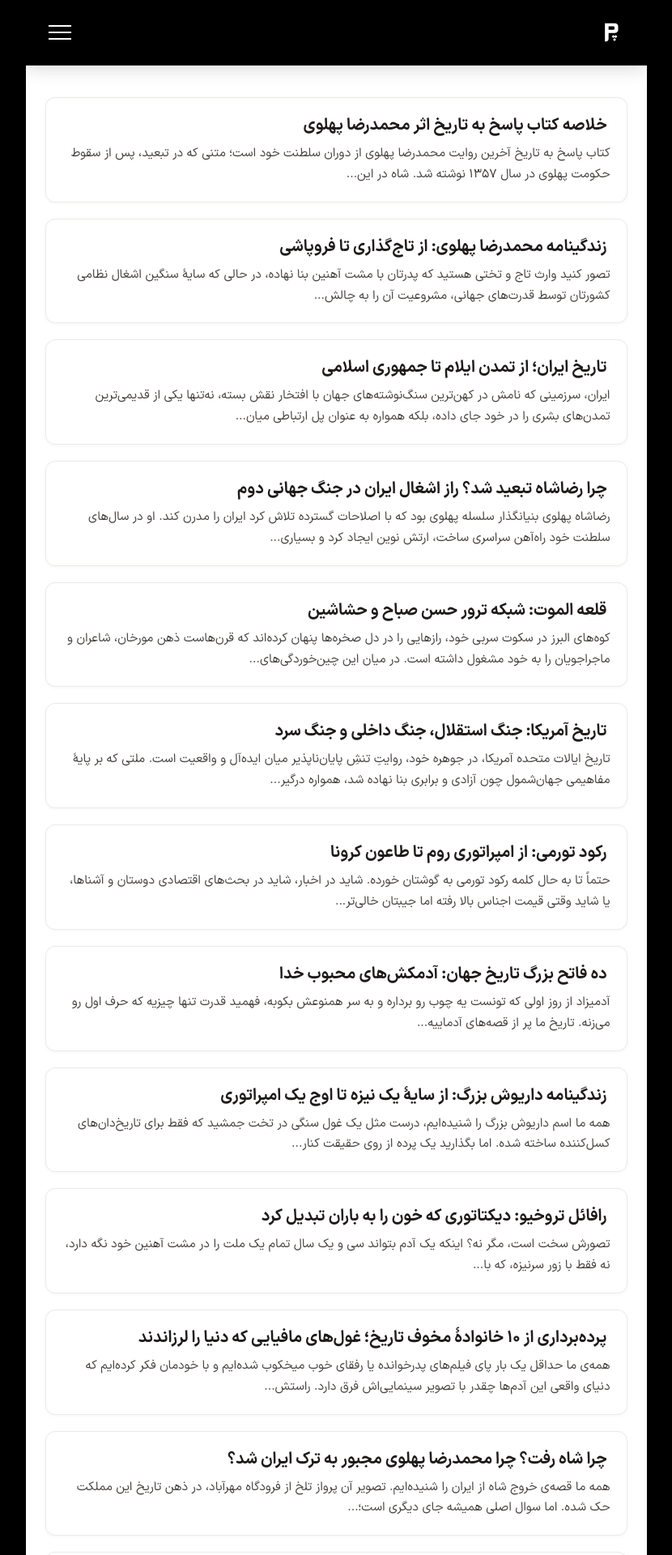
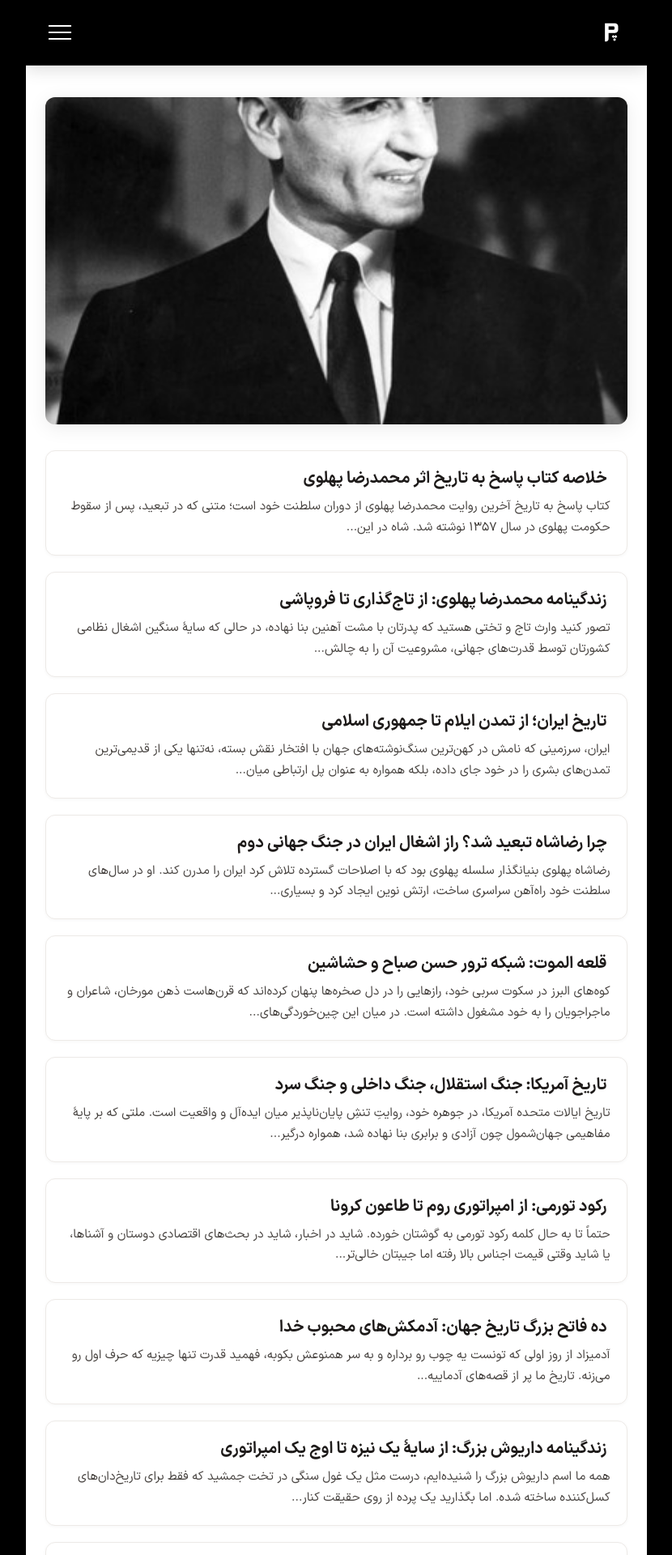
Before and after one commit to darkblog/darkblog.github.io, a Jekyll site: the page built from page.html, in a window 1280 px wide. Shown: the top 1920 px of the page at 81% size, without its empty margins (225-1055 px from the left). Built offline with Jekyll 4.4.1, drawn with Linux system fonts in a browser that asks for light colours.

Commit message:
Update page.html

```diff
--- a/page.html
+++ b/page.html
@@ -48,6 +48,11 @@ layout: null
     #menu-toggle:checked ~ .site-header .hamburger span:nth-child(2) { opacity: 0; }
     #menu-toggle:checked ~ .site-header .hamburger span:nth-child(3) { transform: rotate(-45deg) translate(6px, -6px); }
     .main-content { padding-top: calc(var(--header-height) + 2.5rem); padding-bottom: 2.5rem; padding-left: clamp(1rem, 3vw, 1.5rem); padding-right: clamp(1rem, 3vw, 1.5rem); background-color: white; font-size: inherit; }
+    .slider { position: relative; width: 100%; margin-bottom: 2rem; border-radius: 0.75rem; overflow: hidden; box-shadow: 0 4px 24px rgba(0,0,0,0.08); background: #f0ebe4; aspect-ratio: 16 / 9; }
+    .slides { position: relative; width: 100%; height: 100%; }
+    .slide { position: absolute; top: 0; left: 0; width: 100%; height: 100%; }
+    .slide a { display: block; width: 100%; height: 100%; text-decoration: none; }
+    .slide img { width: 100%; height: 100%; object-fit: cover; display: block; }
     .posts-list { list-style: none; padding: 0; display: flex; flex-direction: column; gap: 1.25rem; }
     .posts-list li { position: relative; padding: 1.25rem 1.25rem 1.25rem 1rem; border-radius: 0.75rem; background-color: #ffffff; box-shadow: 0 1px 4px rgba(0,0,0,0.04); transition: all 0.25s ease; border: 1px solid #edeae7; }
     .posts-list li:hover { background-color: #fafafa; box-shadow: 0 8px 20px rgba(0,0,0,0.06); border-color: #e0dcd7; transform: translateY(-2px); }
@@ -92,6 +97,15 @@ layout: null
   </nav>
   <main class="main-content">
     <h1 class="sr-only">پاسگاه</h1>
+    <div class="slider">
+      <div class="slides">
+        <div class="slide">
+          <a href="#">
+            <img src="https://www.pasgah.org/blog/mohammadreza-pahlavi.jpeg" alt="تصویر اصلی" loading="eager">
+          </a>
+        </div>
+      </div>
+    </div>
     <ul class="posts-list">
       {% for post in site.posts limit: 20 %}
         <li>
```
